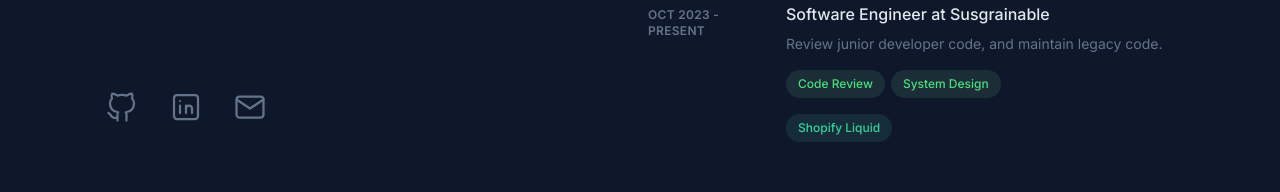
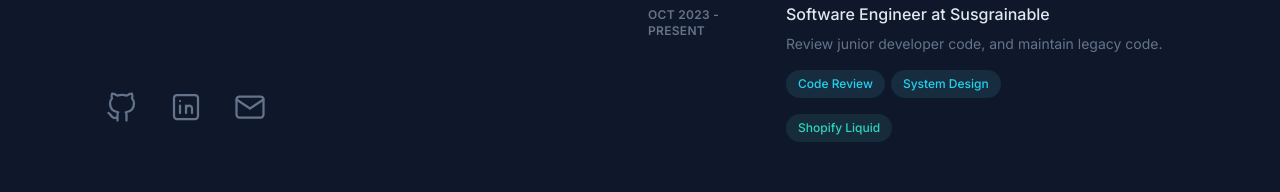
Before and after one commit to tran28/portfolio, a React (Create React App) app: page / in a window 1280 px wide. Shown: the part 579-771 px from the top of the page. Built offline with nearby package versions, Linux system fonts and the light colour scheme.

Commit message:
Update colors.js

```diff
--- a/src/styles/colors.js
+++ b/src/styles/colors.js
@@ -13,11 +13,11 @@
         'hover-bg': '#1e293b',        // slate-800 - background when hovered on an item in a section
     },
     'skills': {
-        'bg': '#86efac',              // green-300 - background of skill tags
-        'text': '#4ade80',            // green-400 - text of skill tags
+        'bg': '#67e8f9',              // green-300 - background of skill tags
+        'text': '#22d3ee',            // green-400 - text of skill tags
     },
     'technologies': {
         'bg': '#5eead4',              // teal-300 - background of technology tags
-        'text': '#34d399',            // teal-400 - text of technology tags
+        'text': '#2dd4bf',            // teal-400 - text of technology tags
     },
 }
```
